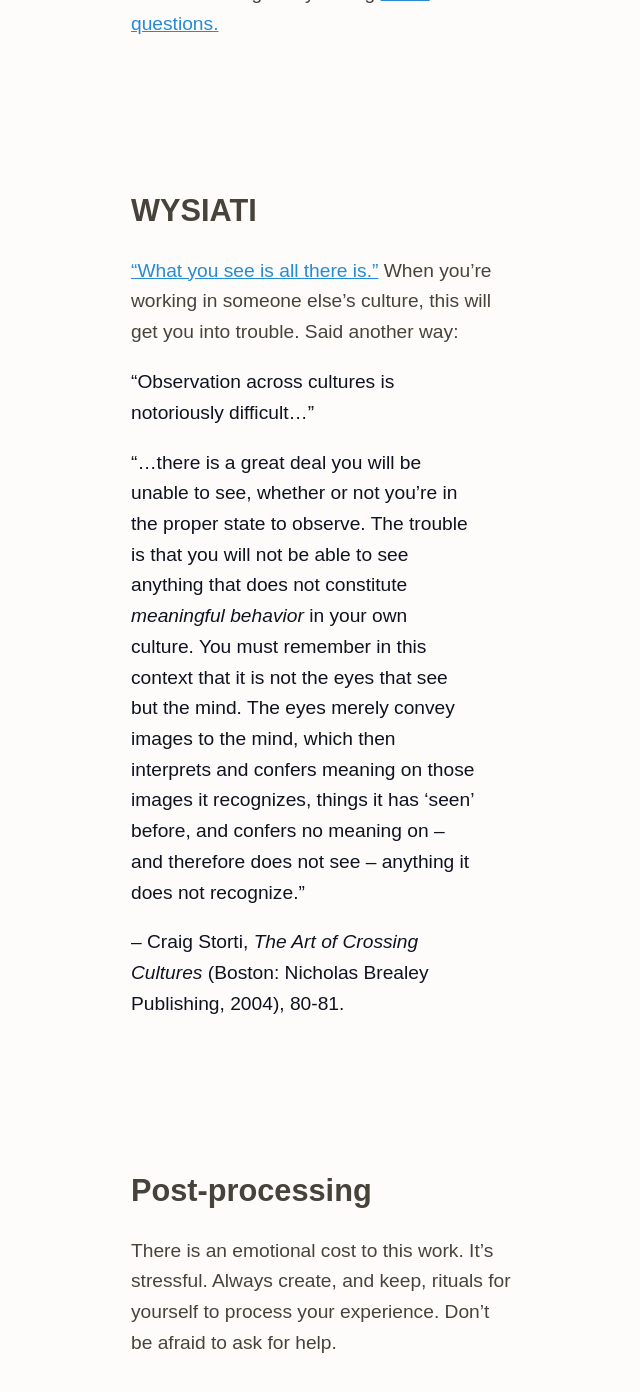
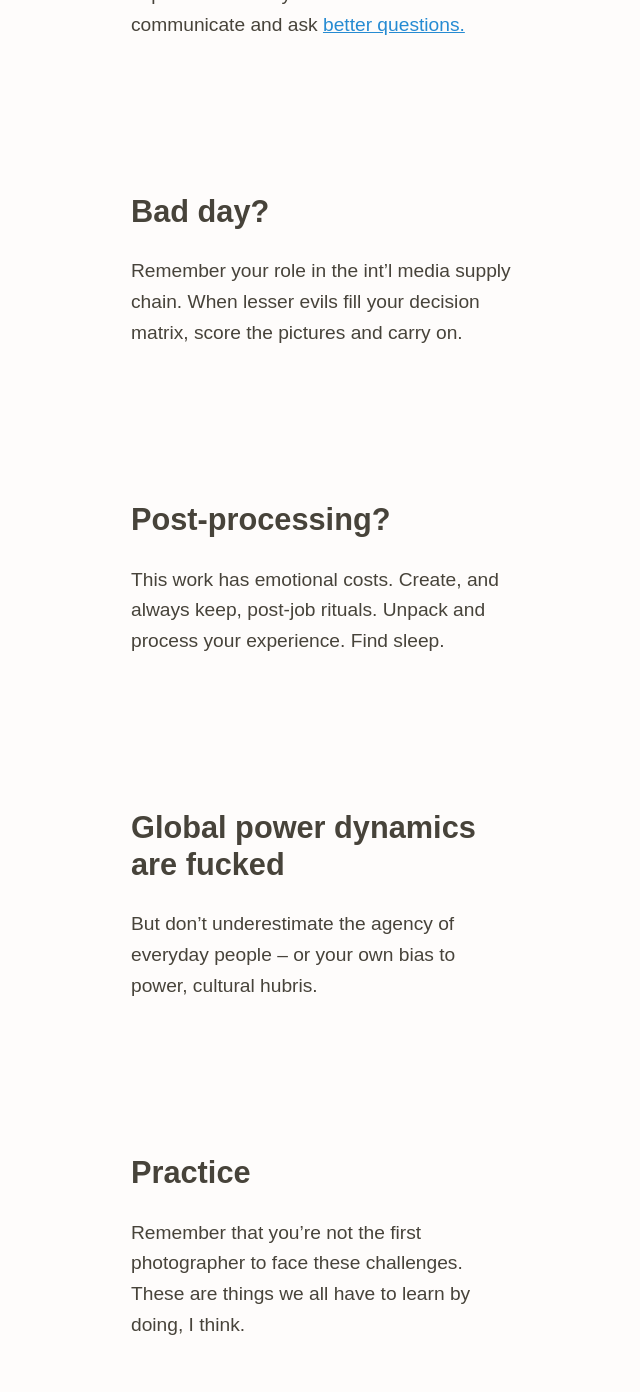
Before and after one commit to zachmccabe/zachmccabe.github.io, a Jekyll site: the page built from postcard.md, in a window 1280 px wide and 1400 px high, scrolled down 2550 px. Shown: the top 1392 px of the window, without its empty margins (317-957 px from the left). Built offline with Jekyll 4.4.1, drawn with Linux system fonts in a browser that asks for light colours; some of the changed text lies outside the part shown.

Commit message:
Update postcard.md

```diff
--- a/postcard.md
+++ b/postcard.md
@@ -1,73 +1,78 @@
 ---
 layout: kaoliang3_article
-title: Postcards from a photographer
-date: 2019-08-28
-description: Notes to my younger self
-cta: What did I miss? Send me a postcard. <a href="mailto:hello@zachmccabe.com">hello@zachmccabe.com</a>
+title: Postcard
+date: 2020-07-10
+description: What I wish I knew when I started out as a NGO photographer
 
 ---
 
 
-*Figuring I could be a useful human by putting my cameras to work, I jumped into photography by hiring myself out to NGO clients. I had a lot to learn. Here are a few notes to my younger self.*
+Figuring I could be a useful human by putting my cameras to work, I jumped into photography by hiring myself out to NGO clients. I had a lot to learn. 😬 Postcards to my younger self in 140 characters or less.
 
 
 
 ## Brass tacks, tactfully
 
-You seem savvy enough to know that there is more to this work than good intentions. Nevertheless, it is a messy business. Hash out expectations with your client as early as possible. The relationship between NGOs and the independent press is complicated. You need to be aware of your role -- and limitations -- within the larger, international media supply chain.
+Hash out expectations with your client ASAP. You're savvy. You know there is more to this work than good intentions.
 
 
 
 ## Always bring extra
 
-Bring enough snacks to share with grouchy coworkers and rogue livestock. Also, are you wearing pants? Good. Put a freshly charged camera battery in your right pocket. Spent batteries go in your left pocket.
+\1. Small bills 2. Snacks to share w rogue livestock 3. Camera batteries: right pocket = fresh batteries; left = spent.
+
+
+
+## WYSIATI & culture shock
+
+"What you see is all there is," says Kahneman. You can retrain bias with time. You don't have time, so think slow.
 
 
 
 ## Don't look away
 
-Give your subject respect. Give your clients and their audience an honest story. You don't need to give the cynics anything.
+Give your subject respect. Give your clients and their audience honest work. You don't need to give the cynics anything.
 
 
 
-## Really, it is *your* job to smile
+## Really, it is \*your\* job to smile
 
-Build rapport before you photograph.
+Build rapport before you photograph. If you rock up and take pictures, who will give you their story?
 
 
 
 ## Always be improvising
 
-Don't worry if you'll have enough time, enough light or enough coverage – you won't. Keep your lens clean and take your vitamins. Then, channel Bruce Lee. You'll get it done.
+Don't worry if you'll have enough time, light or coverage – you won't. Instead, clean your lens and count to 10.
 
 
 
-## Be someone to lean on
+## Trust goes both ways
 
-Field managers can juggle tasks like a superhero but even they can't read minds. Trust is a two-way street. Communicate often and navigate by asking [better questions.](https://www.zachmccabe.com/just-ask.html)
+Field managers can juggle tasks like a superhero but they can't read minds. Over-communicate and ask [better questions.]
+
+[better questions.]:https://www.zachmccabe.com/just-ask.html
 
 
 
-## WYSIATI
+## Bad day?
 
-["What you see is all there is."] When you're working in someone else's culture, this will get you into trouble. Said another way:
-
-["What you see is all there is."]: https://en.wikipedia.org/wiki/Thinking,_Fast_and_Slow#Two_systems
-
-> "Observation across cultures is notoriously difficult..."
->
-> "...there is a great deal you will be unable to see, whether or not you're in the proper state to observe. The trouble is that you will not be able to see anything that does not constitute *meaningful behavior* in your own culture. You must remember in this context that it is not the eyes that see but the mind. The eyes merely convey images to the mind, which then interprets and confers meaning on those images it recognizes, things it has 'seen' before, and confers no meaning on – and therefore does not see – anything it does not recognize."
->
-> – Craig Storti, _The Art of Crossing Cultures_ (Boston: Nicholas Brealey Publishing, 2004), 80-81.
+Remember your role in the int'l media supply chain. When lesser evils fill your decision matrix, score the pictures and carry on.
 
 
 
-## Post-processing
+## Post-processing?
 
-There is an emotional cost to this work. It's stressful. Always create, and keep, rituals for yourself to process your experience. Don't be afraid to ask for help.
+This work has emotional costs. Create, and always keep, post-job rituals. Unpack and process your experience. Find sleep.
 
 
 
-## Godspeed
+## Global power dynamics are fucked
 
-These are things we all have to learn by doing, I think. Just know that you're not the first photographer to face these challenges.
+But don't underestimate the agency of everyday people -- or your own bias to power, cultural hubris.
+
+
+
+## Practice
+
+Remember that you're not the first photographer to face these challenges. These are things we all have to learn by doing, I think.
```
